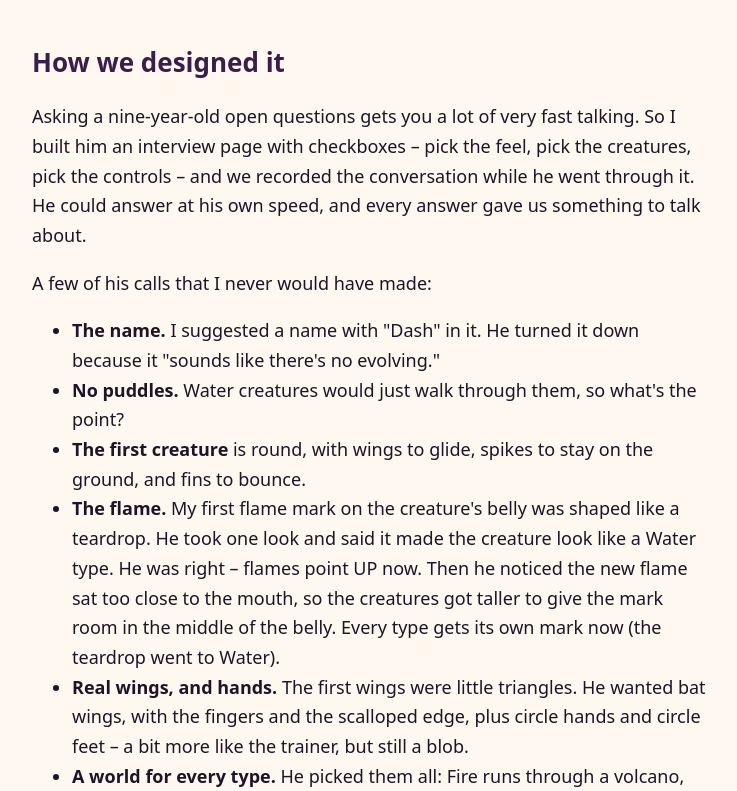
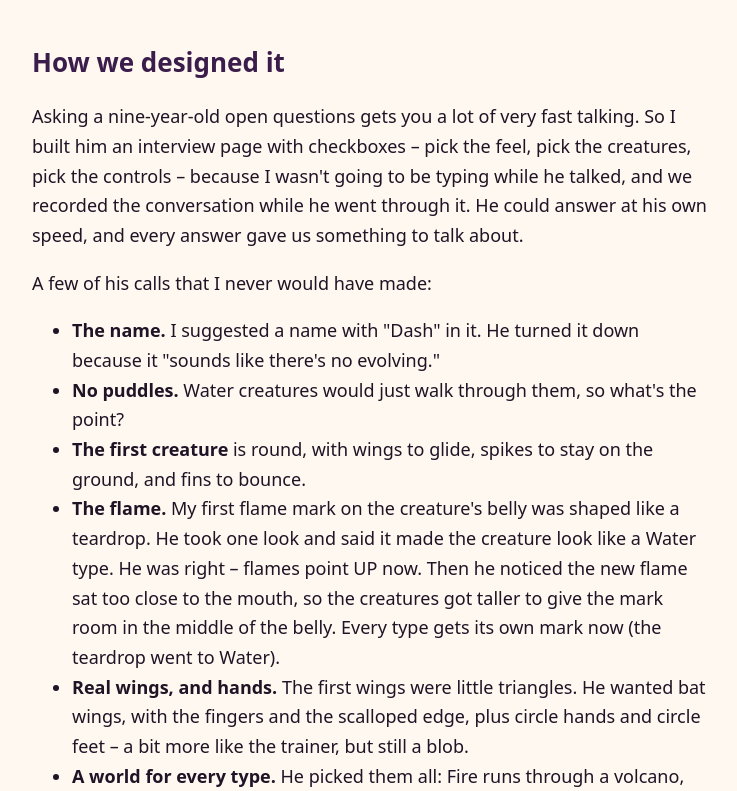
Before and after one commit to daynwj/creature-adventure-game, a plain HTML site: page story.html in a window 1280 px wide. Shown: the part 1021-1812 px from the top of the page, without its empty margins (268-1005 px from the left). Drawn offline with Linux system fonts and the light colour scheme.

Commit message:
Story: add design-background calls
Co-Authored-By: Claude Opus 5.5 <noreply@anthropic.com>
Claude-Session: https://claude.ai/code/session_0189GTof9NsDtuQzS2FrMMHS

```diff
--- a/story.html
+++ b/story.html
@@ -65,7 +65,7 @@
 <p>Once it worked, the obvious next question came from my son: could we build one for HIM? We kicked around a few ideas, and the one that stuck was a game. I brought him a rough pitch: a creature that runs, jumps, collects things, and grows up along the way. Everything after that is mostly his.</p>
 
 <h2>How we designed it</h2>
-<p>Asking a nine-year-old open questions gets you a lot of very fast talking. So I built him an interview page with checkboxes – pick the feel, pick the creatures, pick the controls – and we recorded the conversation while he went through it. He could answer at his own speed, and every answer gave us something to talk about.</p>
+<p>Asking a nine-year-old open questions gets you a lot of very fast talking. So I built him an interview page with checkboxes – pick the feel, pick the creatures, pick the controls – because I wasn't going to be typing while he talked, and we recorded the conversation while he went through it. He could answer at his own speed, and every answer gave us something to talk about.</p>
 <p>A few of his calls that I never would have made:</p>
 <ul>
   <li><strong>The name.</strong> I suggested a name with "Dash" in it. He turned it down because it "sounds like there's no evolving."</li>
@@ -86,6 +86,8 @@
   <img src="story/worlds.jpg" alt="Six screenshots of the game, one per world, each with the trainer in a different outfit: a firefighter at the volcano, scuba gear on the ocean floor, the usual cap in the spring forest, a yellow rain jacket in the thunderstorm, a wizard hat in the treasure cave, and a hard hat in the mountains.">
   <figcaption>One world for each type, and an outfit for the trainer in each one.</figcaption>
 </figure>
+
+<p>My calls were the less exciting ones, the habits I've picked up from years of web, email, and marketing design: a tap-to-explain "i" on every mode, a level marker so you always know where you are, picking a creature by tapping its picture, centered button text, and an app icon that says "CA" because the full name won't read that small (the icon itself was his idea).</p>
 
 <h2>Where we disagreed</h2>
 <p>We didn't agree on everything (we're related, after all).</p>
```
